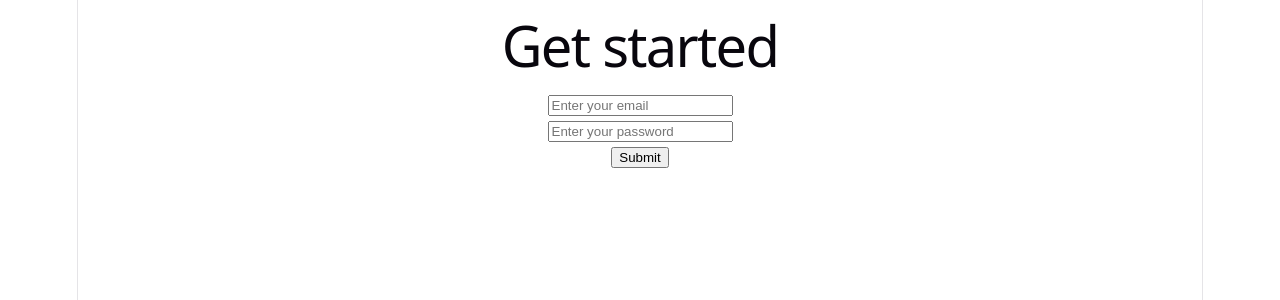
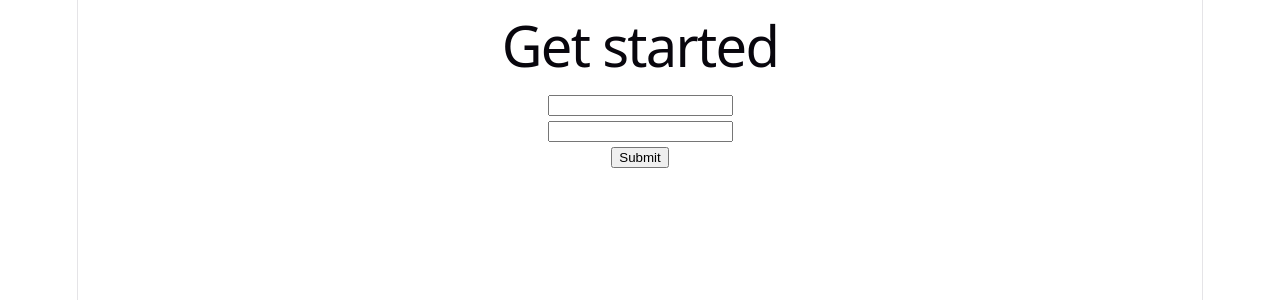
Before and after one commit to JabirSiddiqueTalim/React-core-concept, a React (Vite) app: page / in a window 1280 px wide. Shown: the top 300 px of the page. Built offline with nearby package versions, Linux system fonts and the light colour scheme.

Commit message:
added uncontrolled field using useRef

```diff
--- a/src/App.jsx
+++ b/src/App.jsx
@@ -2,6 +2,7 @@
 import ControlledField from './component/ControlledField/ControlledField'
 import Form from './component/Form/Form'
 import Formactive from './component/Formactive/Formactive'
+import UncontrolledField from './component/UnccontrolledField/UncontrolledField'
 
 function App() {
 
@@ -11,7 +12,8 @@
        <h1>Get started</h1>
        {/* <Form></Form>
        <Formactive></Formactive>  */}
-       <ControlledField></ControlledField>
+       {/* <ControlledField></ControlledField> */}
+       <UncontrolledField></UncontrolledField>
 
 
 
--- a/src/component/ControlledField/ControlledField.jsx
+++ b/src/component/ControlledField/ControlledField.jsx
@@ -9,19 +9,20 @@
     e.preventDefault()
     console.log(e.target.password.value);
     console.log(e.target.email.value)
+    if(password.length<6)
+      {
+        setError('Password length less then 6')
+      }else
+      {
+        setError('')
+      }
 
   }
   const handlePassword =(e)=>
   {
     console.log(e.target.value)
     setPassword(e.target.value);
-    if(password.length<6)
-    {
-      setError('Password length less then 6')
-    }else
-    {
-      setError('')
-    }
+
 
   }
   return (
@@ -41,4 +42,5 @@
   );
 };
 
+
 export default ControlledField;
--- /dev/null
+++ b/src/component/UnccontrolledField/UncontrolledField.jsx
@@ -0,0 +1,28 @@
+import React, { useRef } from 'react';
+
+const UncontrolledField = () => {
+  const emailRef=useRef('');
+  const passwordRef=useRef('')
+  const handleClick=(e)=>
+  {
+    e.preventDefault()
+    console.log(emailRef.current.value);
+    const password=passwordRef.current.value;
+    console.log(password);
+  }
+  return (
+    <div>
+      <form onClick={handleClick}>
+        <input ref={emailRef} type="email" name="" id="" />
+        <br />
+        <input ref={passwordRef} type="password" name="" id="" />
+        <br />
+        <input type="submit" value="Submit" />
+      </form>
+
+
+    </div>
+  );
+};
+
+export default UncontrolledField;
```
